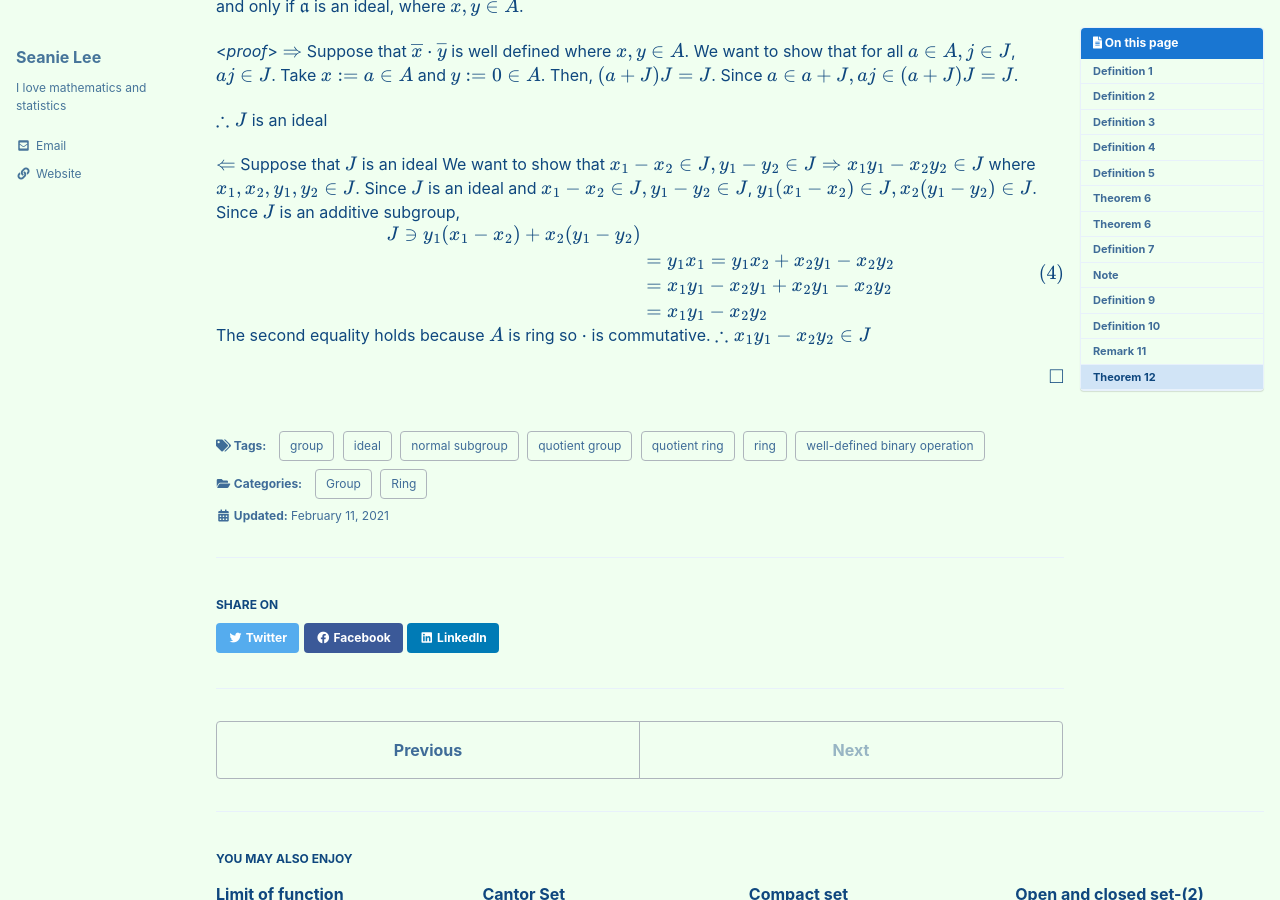
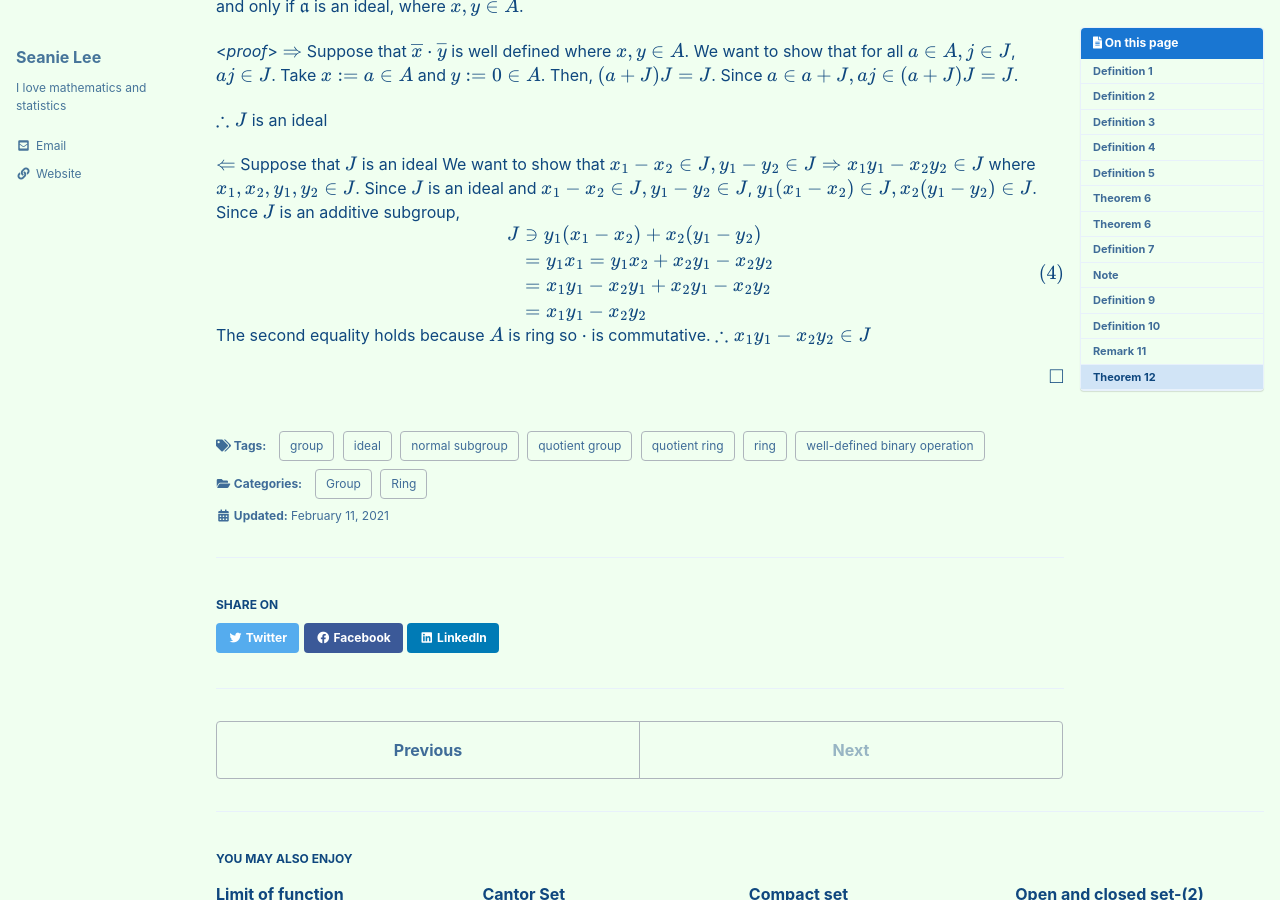
Before and after one commit to seanie12/blog, a Jekyll site: the page built from _posts/2021-02-11-group.md, in a window 1280 px wide and 900 px high, scrolled down 2955 px. Built offline with Jekyll 4.4.1, drawn with Linux system fonts in a browser that asks for light colours; cached includes are drawn as plain includes; formulas are drawn with MathJax 3.

```diff
--- a/_posts/2021-02-11-group.md
+++ b/_posts/2021-02-11-group.md
@@ -170,7 +170,7 @@ Since $J$ is an additive subgroup,
 $$
 \begin{align}
 \begin{split}
-J \ni y_1(x_1-x_2) + x_2(y_1-y_2) \\
+J &\ni y_1(x_1-x_2) + x_2(y_1-y_2) \\
 &=y_1x_1 = y_1x_2 + x_2y_1 - x_2y_2 \\
 &=x_1y_1 - x_2y_1 + x_2y_1 - x_2y_2 \\
 &= x_1y_1 - x_2y_2
```
